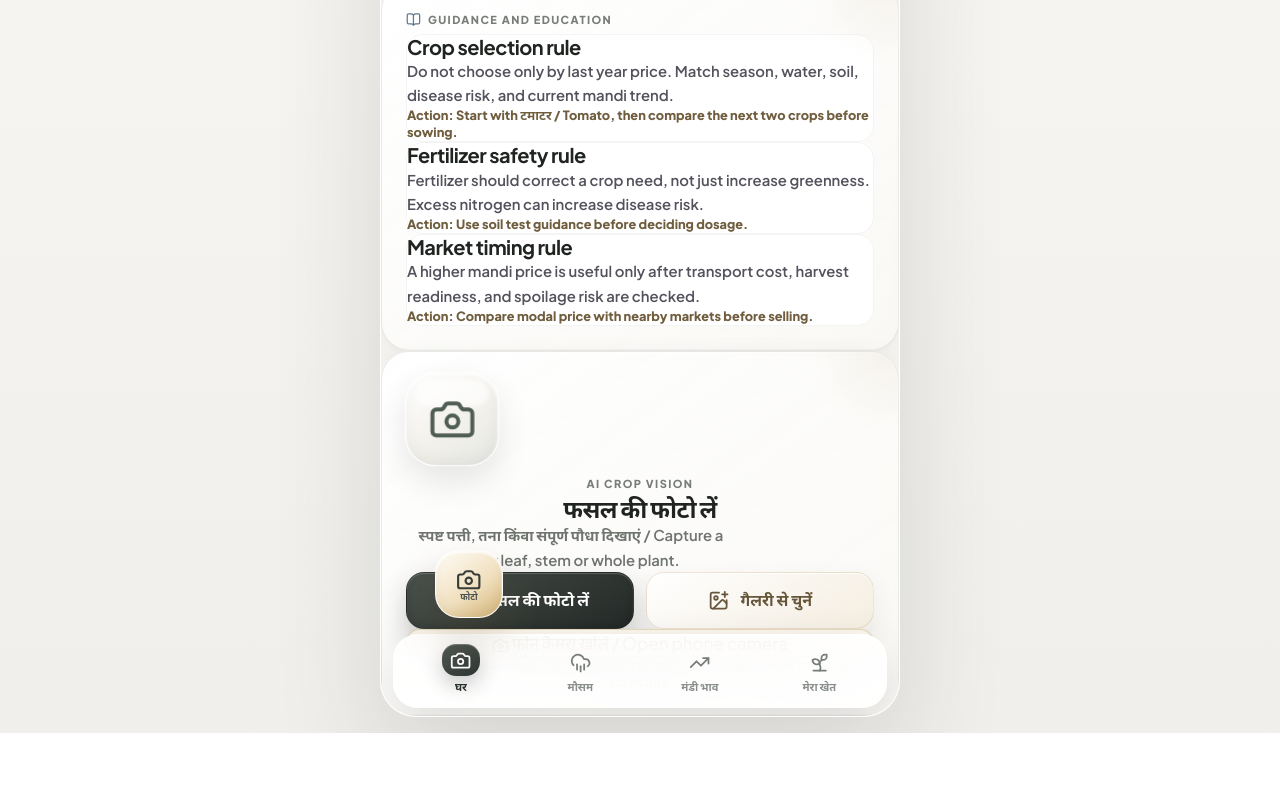
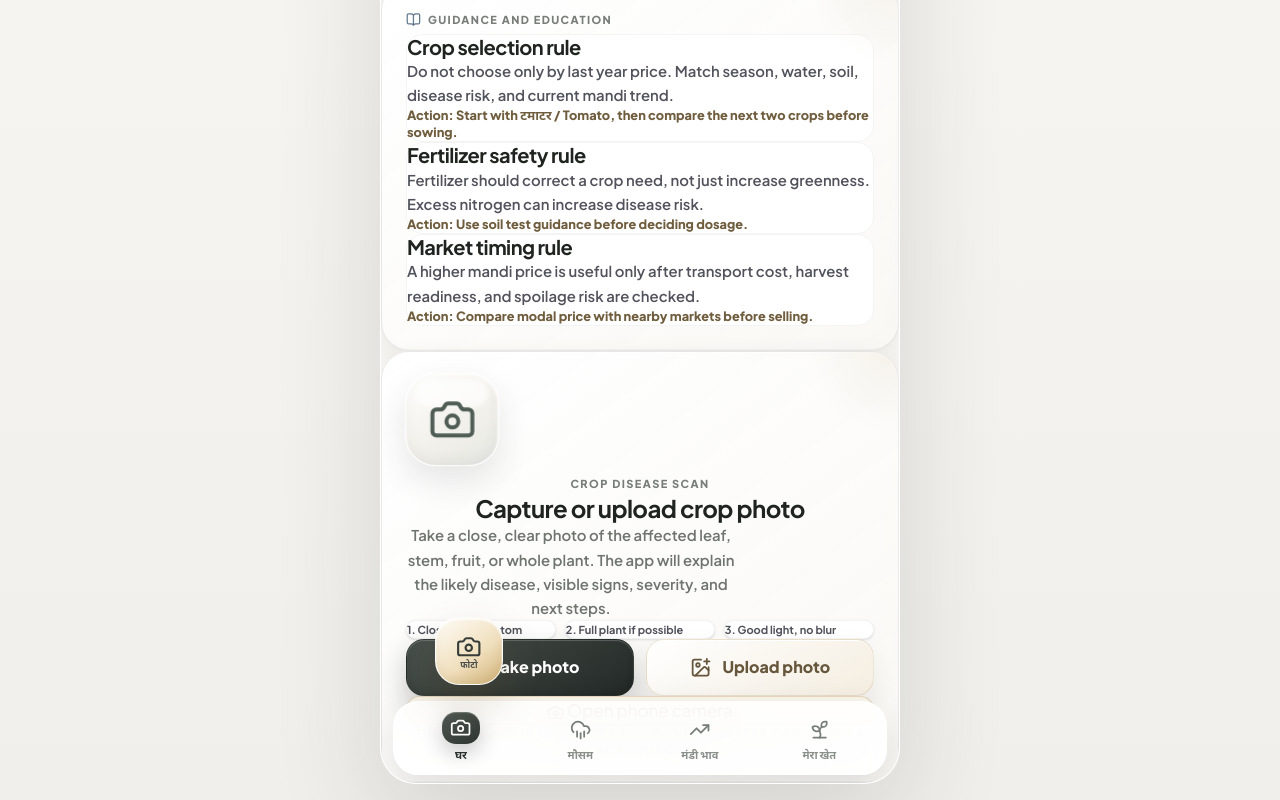
Before and after one commit to ashu27198mastud-design/AIFarming, a Next.js app: page / in a window 1280 px wide. Shown: the part 1242-2042 px from the top of the page. Before the commit the page ends 1975 px from the top, so only its background shows below. Built offline with nearby package versions, Linux system fonts and the light colour scheme; no server answers.

Commit message:
Clarify camera upload diagnosis flow

```diff
--- a/src/components/CameraCapture.tsx
+++ b/src/components/CameraCapture.tsx
@@ -470,14 +470,14 @@ const CameraCapture = forwardRef<CameraCaptureHandle, Props>(function CameraCapt
         {!cameraReady && !captureInProgress && (
           <div className="absolute inset-0 z-[2] flex flex-col items-center justify-center bg-[#101311]/75 px-8 text-center text-white backdrop-blur-sm">
             <RefreshCcw className="mb-3 h-8 w-8 animate-spin" />
-            <p className="text-sm font-bold">Starting camera…</p>
+            <p className="text-sm font-bold">Starting camera...</p>
           </div>
         )}
 
         {captureInProgress && (
           <div className="absolute inset-0 z-[12] flex flex-col items-center justify-center bg-white/16 text-white backdrop-blur-[2px]">
             {captureComplete ? <Check className="mb-2 h-12 w-12" /> : <RefreshCcw className="mb-2 h-10 w-10 animate-spin" />}
-            <p className="text-sm font-extrabold">{captureComplete ? 'Photo captured' : 'Capturing photo…'}</p>
+            <p className="text-sm font-extrabold">{captureComplete ? 'Photo captured' : 'Capturing photo...'}</p>
           </div>
         )}
 
@@ -531,6 +531,9 @@ const CameraCapture = forwardRef<CameraCaptureHandle, Props>(function CameraCapt
         {hiddenInputs}
         <img src={value.previewUrl} alt="Crop preview" className="h-full w-full object-cover" />
         <div className="pointer-events-none absolute inset-0 bg-gradient-to-t from-black/24 via-transparent to-white/10" />
+        <div className="absolute bottom-3 left-3 right-3 rounded-2xl bg-black/58 px-4 py-3 text-left text-xs font-bold text-white backdrop-blur-md">
+          Photo ready. Tap Analyze to understand disease, severity, visible signs, and next action.
+        </div>
         <button type="button" onClick={() => onChange(null)} className="absolute right-3 top-3 flex min-h-12 min-w-12 items-center justify-center rounded-full border border-white/25 bg-black/50 text-white shadow-lg backdrop-blur-md" aria-label="Remove image">
           <X className="h-5 w-5" />
         </button>
@@ -544,24 +547,30 @@ const CameraCapture = forwardRef<CameraCaptureHandle, Props>(function CameraCapt
       <button type="button" onClick={() => void startCamera()} disabled={disabled || preparing} className="camera-launch-orb animate-camera-pulse mx-auto mb-5" aria-label={t.takePhoto}>
         <Camera className="relative z-10 h-11 w-11" />
       </button>
-      <span className="section-kicker mb-2">AI Crop Vision</span>
-      <h2 className="mb-2 text-[22px] font-extrabold text-[#202421]">{t.takePhoto}</h2>
-      <p className="mx-auto mb-6 max-w-[330px] text-sm font-semibold leading-relaxed text-[#6F746F]">स्पष्ट पत्ती, तना किंवा संपूर्ण पौधा दिखाएं / Capture a clear leaf, stem or whole plant.</p>
+      <span className="section-kicker mb-2">Crop disease scan</span>
+      <h2 className="mb-2 text-[22px] font-extrabold text-[#202421]">Capture or upload crop photo</h2>
+      <p className="mx-auto mb-5 max-w-[330px] text-sm font-semibold leading-relaxed text-[#6F746F]">Take a close, clear photo of the affected leaf, stem, fruit, or whole plant. The app will explain the likely disease, visible signs, severity, and next steps.</p>
+
+      <div className="mb-5 grid grid-cols-3 gap-2 text-left">
+        <div className="rounded-2xl border border-zinc-100 bg-white p-3 text-[11px] font-bold text-zinc-600 shadow-sm">1. Close-up symptom</div>
+        <div className="rounded-2xl border border-zinc-100 bg-white p-3 text-[11px] font-bold text-zinc-600 shadow-sm">2. Full plant if possible</div>
+        <div className="rounded-2xl border border-zinc-100 bg-white p-3 text-[11px] font-bold text-zinc-600 shadow-sm">3. Good light, no blur</div>
+      </div>
 
       <div className="grid grid-cols-1 gap-3 sm:grid-cols-2">
         <button type="button" disabled={disabled || preparing} onClick={() => void startCamera()} className="btn-m3-primary w-full">
-          <Camera className="h-5 w-5" /> {preparing ? 'Preparing…' : t.takePhoto}
+          <Camera className="h-5 w-5" /> {preparing ? 'Preparing...' : 'Take photo'}
         </button>
         <button type="button" disabled={disabled || preparing} onClick={() => galleryInputRef.current?.click()} className="btn-m3-secondary w-full">
-          {preparing ? <Upload className="h-5 w-5 animate-pulse" /> : <ImagePlus className="h-5 w-5" />} {t.chooseGallery}
+          {preparing ? <Upload className="h-5 w-5 animate-pulse" /> : <ImagePlus className="h-5 w-5" />} Upload photo
         </button>
       </div>
 
       <button type="button" onClick={openDeviceCamera} disabled={disabled || preparing} className="mt-3 w-full rounded-2xl border border-[#C9AE7B]/40 bg-[#FBF6EC] px-4 py-3 text-sm font-extrabold text-[#5B4B32] shadow-sm">
-        <Camera className="mr-2 inline h-4 w-4" /> फोन कैमरा खोलें / Open phone camera
+        <Camera className="mr-2 inline h-4 w-4" /> Open phone camera
       </button>
 
-      <p className="mt-4 text-[11px] font-bold uppercase tracking-[0.12em] text-zinc-400">On phones, Take Photo uses the device camera for reliable capture</p>
+      <p className="mt-4 text-[11px] font-bold uppercase tracking-[0.12em] text-zinc-400">The diagnosis is guidance only. Confirm severe cases with a local agronomist.</p>
       {error && <div className="mt-4 rounded-2xl border border-amber-200 bg-amber-50/90 p-3 text-sm font-semibold text-amber-900 shadow-sm">{error}</div>}
     </div>
   );
```
